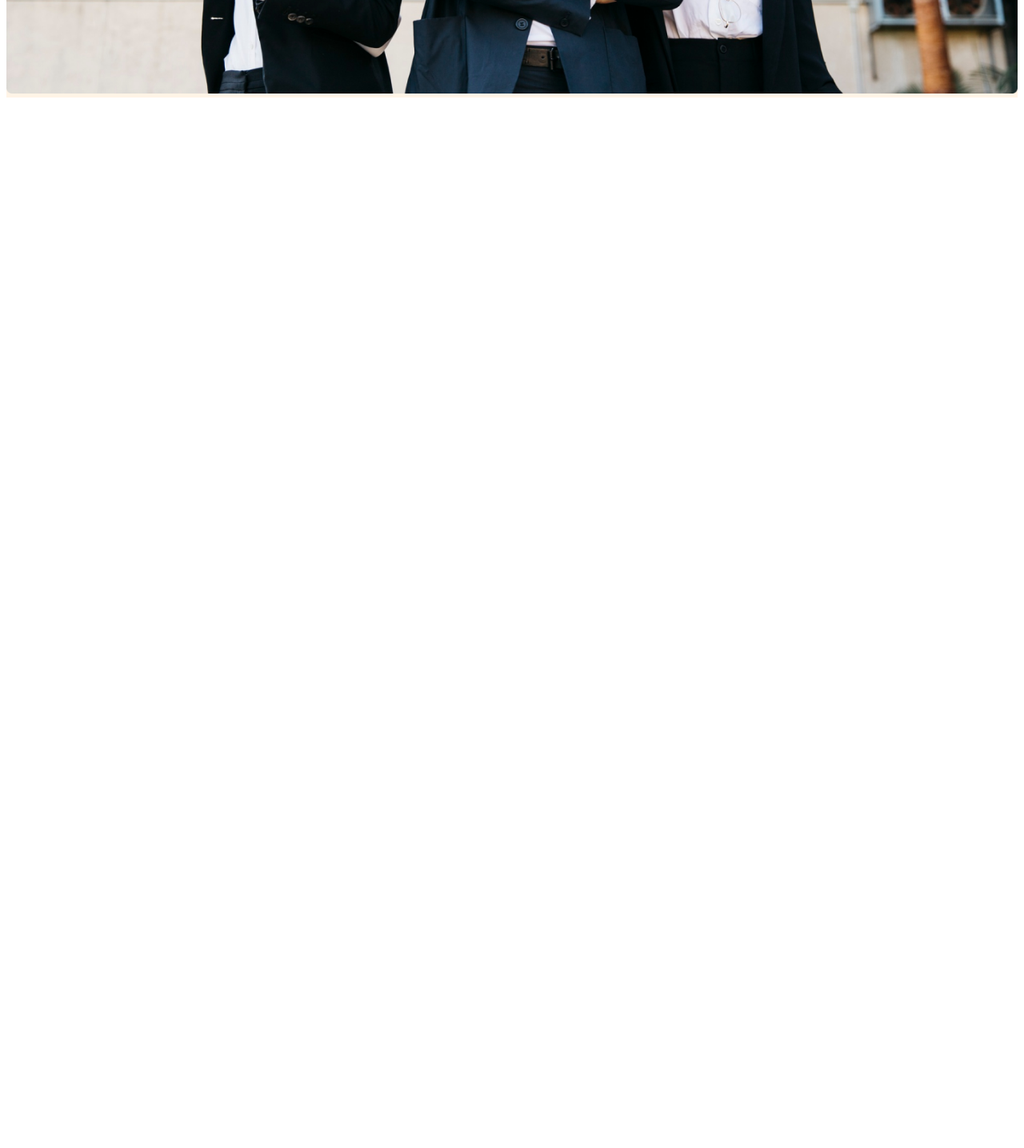
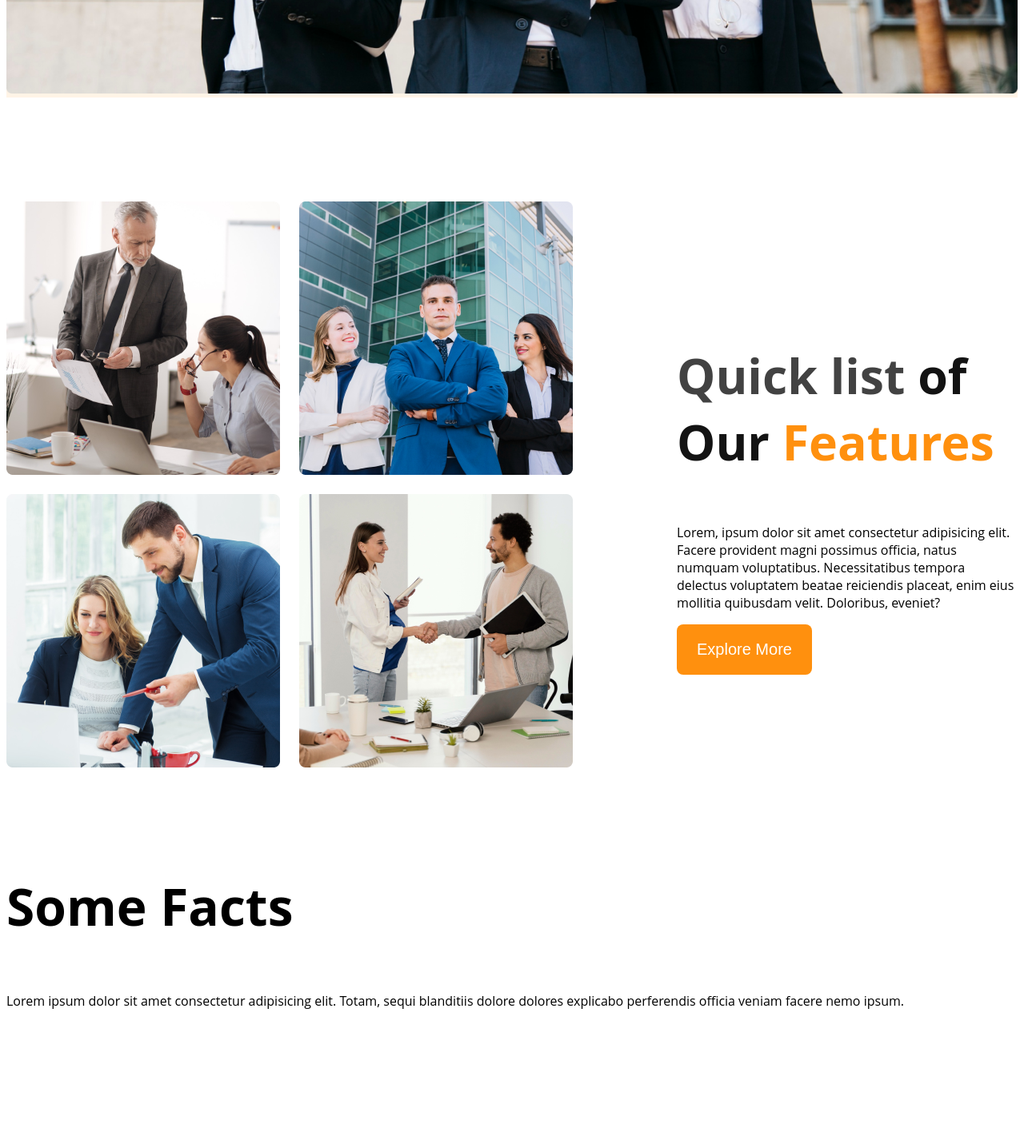
Before and after one commit to FahimShahriar202/architect-website-responsive-, a plain HTML site: page index.html in a window 1280 px wide. Shown: the part 1089-2525 px from the top of the page at 80% size. Before the commit the page ends 1219 px from the top, so only its background shows below. Drawn offline with Linux system fonts and the light colour scheme.

```diff
--- a/index.html
+++ b/index.html
@@ -39,6 +39,58 @@
 
 
   <main>
+    <!-- teams section start -->
+    <section class="teams display-flex">
+      <div class="team-image-container">
+        <img src="images/team1.png" alt="">
+        <img src="images/team2.png" alt="">
+        <img src="images/team3.png" alt="">
+        <img src="images/team4.png" alt="">
+
+      </div>
+
+      <div class="our-features">
+        <h3 class="quick-list-header"><span class="quick-list dark3">Quick list</span> <span class="of-our dark1">of Our </span><span class="features">Features</span></h3>
+        <p>Lorem, ipsum dolor sit amet consectetur adipisicing elit. Facere provident magni possimus officia, natus numquam voluptatibus. Necessitatibus tempora delectus voluptatem beatae reiciendis placeat, enim eius mollitia quibusdam velit. Doloribus, eveniet?</p>
+        <button class="button-primary">Explore More</button>
+      </div>
+    </section>
+
+    <!-- features you will enjoy section start -->
+    <section class="">
+      <!-- <h3 class="section-title">Features you wil love & enjoy</h3> -->
+
+    </section>
+
+    <!-- some facts section start -->
+     <section class="some-facts">
+      <h3 class="section-title">Some Facts</h3>
+      <p class="">Lorem ipsum dolor sit amet consectetur adipisicing elit. Totam, sequi blanditiis dolore dolores explicabo perferendis officia veniam facere nemo ipsum.</p>
+
+      <!-- .fact*4>img.fact-icon+h4.fact-number+h5.fact-name -->
+      <div class="fact">
+        <img src="" alt="" class="fact-icon">
+        <h4 class="fact-number"></h4>
+        <h5 class="fact-name"></h5>
+      </div>
+      <div class="fact">
+        <img src="" alt="" class="fact-icon">
+        <h4 class="fact-number"></h4>
+        <h5 class="fact-name"></h5>
+      </div>
+      <div class="fact">
+        <img src="" alt="" class="fact-icon">
+        <h4 class="fact-number"></h4>
+        <h5 class="fact-name"></h5>
+      </div>
+      <div class="fact">
+        <img src="" alt="" class="fact-icon">
+        <h4 class="fact-number"></h4>
+        <h5 class="fact-name"></h5>
+      </div>
+
+     </section>
+
 
   </main>
 
--- a/styles/architect.css
+++ b/styles/architect.css
@@ -36,6 +36,15 @@
 
 .orange-btn{
   background-color: rgba(255, 144, 14, 1);
+}
+
+main{
+  max-width: 1440px;
+  margin: 0 auto ;
+}
+
+main > section {
+  margin-top: 130px;
 }
 /* shared styles end */
 
@@ -99,3 +108,80 @@
 .banner-image{
   width: 100%;
 }
+
+/* team and features */
+.teams{
+  align-items: center;
+}
+
+.team-image-container{
+  display: grid;
+  grid-template-columns: repeat(2,1fr);
+  gap: 24px;
+
+}
+
+.our-features{
+  margin-left: 130px;
+  max-width: 560px;
+}
+
+
+.features{
+  color:rgba(255, 144, 14, 1);
+
+
+}
+
+.quick-list-header{
+  font-size: 3.8rem;
+
+}
+
+/* features you will enjoy section */
+.section-title{
+  font-weight: 700;
+  font-size: 4rem;
+
+}
+
+
+/* some facts */
+.section-title{
+  font-weight: 700;
+  font-size: 4rem;
+}
+
+
+
+
+/* responsive media query */
+
+/* small device */
+@media screen and (max-width: 576px){
+  .navbar, .nav-links, .teams{
+    flex-direction: column;
+  }
+
+  .team-image-container{
+    grid-template-columns: repeat(1,1fr);
+
+  }
+
+  .our-features{
+    margin-left: 20px;
+  }
+
+}
+
+/* medium device */
+@media screen and (min-width:576px) and (max-width:992px) {
+  .teams{
+    flex-direction: column;
+  }
+
+  .our-features{
+    margin-left: 50px auto;
+  }
+
+}
```
